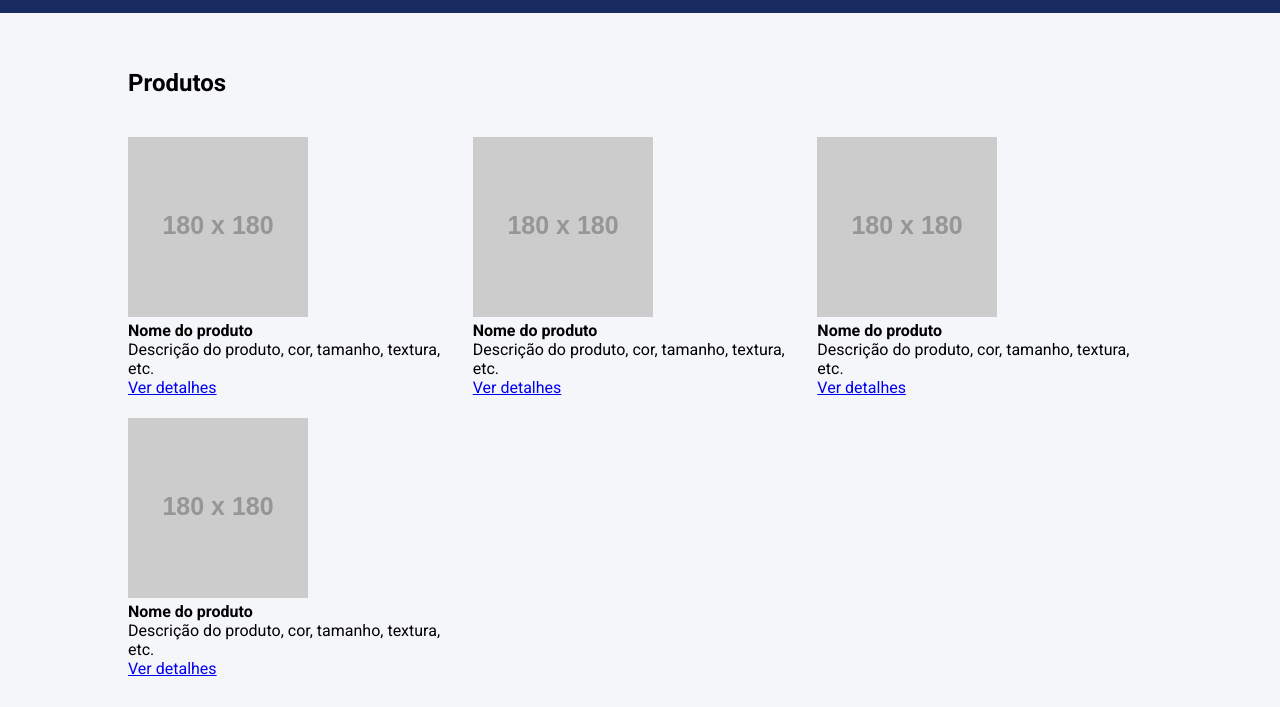
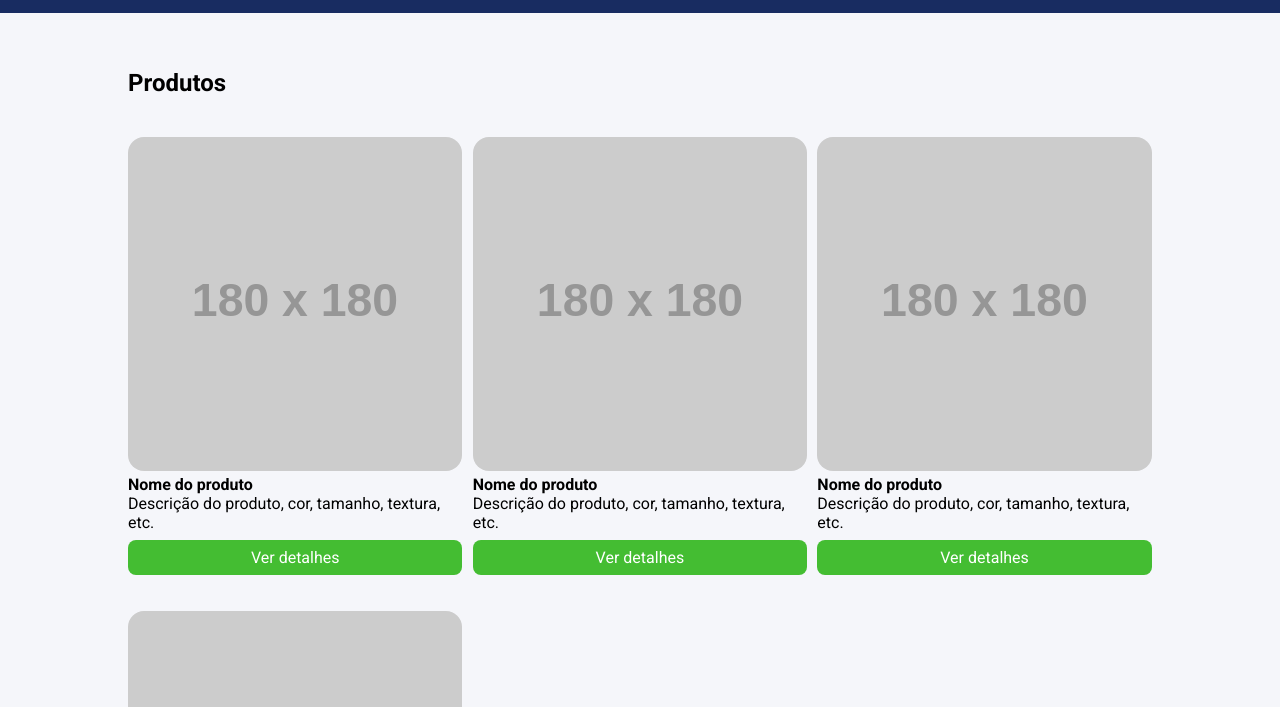
Before and after one commit to yujinak/EBAC---Desenvolvedor-Full-Stack-Java, a website: page FrontEnd m17_supportmaterial_execise_index.html in a window 1280 px wide. Shown: the part 93-800 px from the top of the page. Drawn offline with Linux system fonts and the light colour scheme; placeholder pictures from the web are drawn by us.

Commit message:
FIX - reposicionando elementos no CSS

```diff
--- a/src/styles/main.less
+++ b/src/styles/main.less
@@ -1,7 +1,7 @@
 @import "maps.less";
 
 @breakpointMobile: ~"(max-width: 767px)";
-@breakpointTablet: ~"(min-width: 768px) and (max-width: 1023px)";
+@breakpointTablet: ~"(max-width: 1023px)";
 
 * {
   margin: 0;
@@ -16,6 +16,7 @@ body {
   li {
     list-style: none;
   }
+}
 
 .container {
   max-width: 1024px;
@@ -24,7 +25,6 @@ body {
 
   @media @breakpointTablet {
     max-width: 80%;
-    }
   }
 
   .products {
@@ -39,11 +39,14 @@ body {
       grid-template-columns: repeat(2, 48.5%);
       column-gap: 3%;
     }
+
     @media @breakpointMobile {
       display: block;
     }
+  }
+}
 
-    &-item {
+.product-item {
   @media @breakpointMobile {
     margin-bottom: 32px;
   }
@@ -52,9 +55,8 @@ body {
     width: 100%;
     border-radius: 16px;
   }
-    }
 
-    &-button {
+  .product-button {
     display: block;
     background-color: #colors[corbotao];
     color: #colors[corlink];
@@ -63,7 +65,6 @@ body {
     border-radius: 8px;
     margin-top: 8px;
     text-decoration: none;
-
     &:hover {
       background-color: #colors[corhover];
     }
@@ -81,6 +82,7 @@ body {
     justify-content: space-between;
     align-items: center;
     padding: 16px 0;
+  }
 
   .menu {
     display: flex;
@@ -96,9 +98,7 @@ body {
     }
   }
 }
-  }
 
 section {
   padding: 56px 0;
 }
-}
```
Also changed, not shown: build/styles/main.css. Lines whose indentation alone changed are shown as unchanged.
